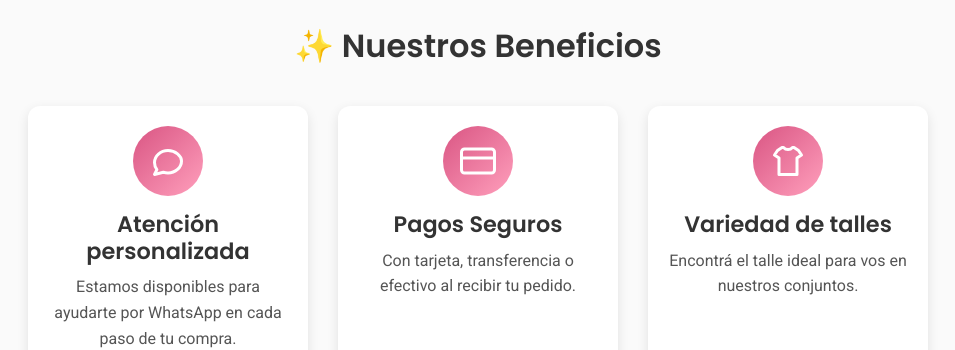
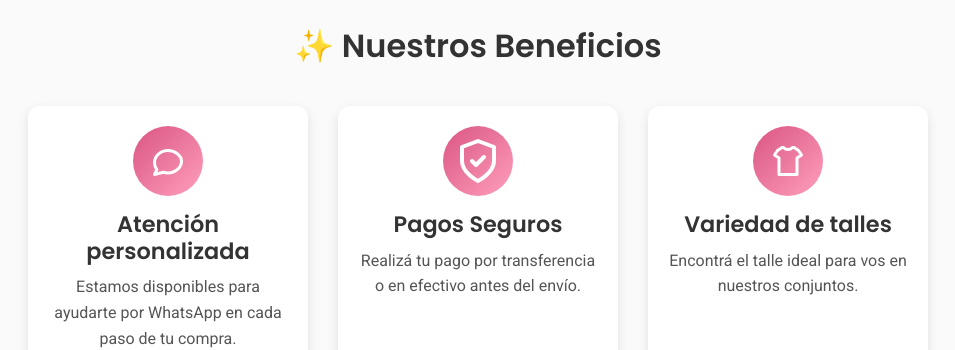
Before and after one commit to mamwebsdigital/Cami-Cardozo, a plain HTML site: page index.html in a window 1280 px wide. Shown: the part 3220-3570 px from the top of the page, without its empty margins (162-1117 px from the left). Drawn offline with Linux system fonts and the light colour scheme.

Commit message:
Add files via upload

```diff
--- a/index.html
+++ b/index.html
@@ -100,13 +100,15 @@
     <div class="benefit-card">
       <div class="icon">
         <!-- 💳 Pagos -->
-        <svg xmlns="http://www.w3.org/2000/svg" width="36" height="36" fill="none" stroke="white" stroke-width="2" stroke-linecap="round" stroke-linejoin="round" viewBox="0 0 24 24">
-          <rect x="1" y="4" width="22" height="16" rx="2" ry="2"></rect>
-          <line x1="1" y1="10" x2="23" y2="10"></line>
+        <svg xmlns="http://www.w3.org/2000/svg" width="64" height="64" viewBox="0 0 24 24" fill="none" stroke="white" stroke-width="2" stroke-linecap="round" stroke-linejoin="round">
+          <g transform="scale(0.75) translate(4,4)">
+            <path d="M12 22s8-4 8-10V5l-8-3-8 3v7c0 6 8 10 8 10z"/>
+            <path d="M9 12l2 2 4-4"/>
+          </g>
         </svg>
       </div>
       <h3>Pagos Seguros</h3>
-      <p>Con tarjeta, transferencia o efectivo al recibir tu pedido.</p>
+      <p>Realizá tu pago por transferencia o en efectivo antes del envío.</p>
     </div>
 
     <div class="benefit-card">
```
